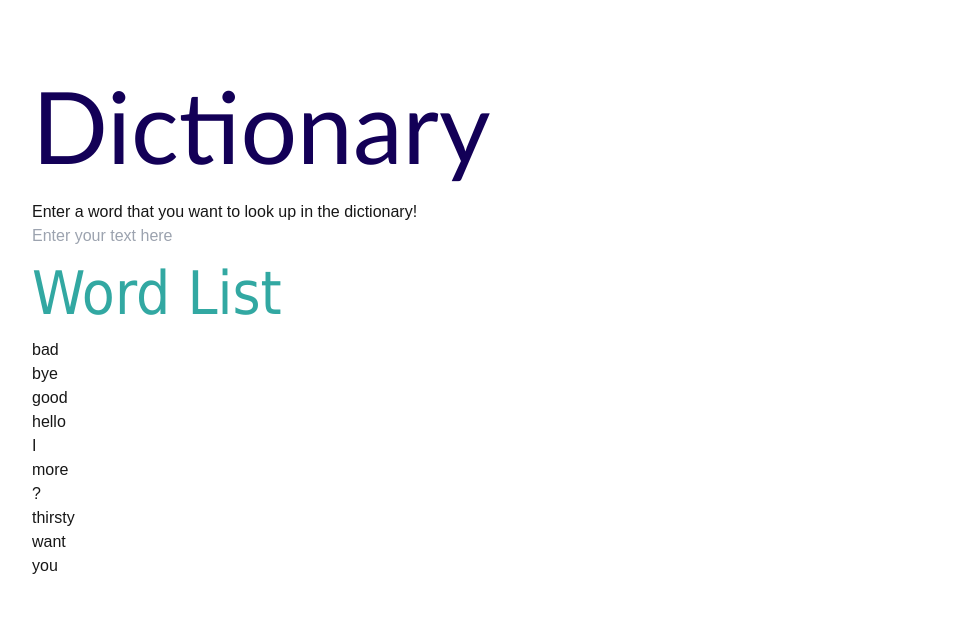
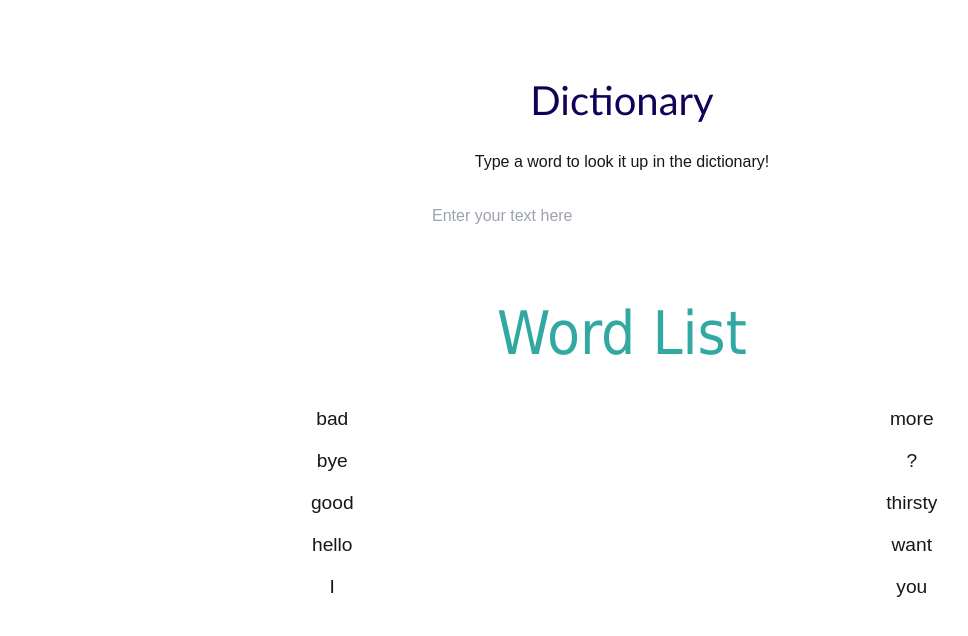
Before and after one commit to azselim/EasyASL, a Next.js app in the folder easyasl/: page /trial-page in a window 1280 px wide. Shown: the top 636 px of the page, without its empty margins (18-986 px from the left). Built offline with nearby package versions, Linux system fonts and the light colour scheme.

Commit message:
Dictionary_improved

```diff
--- a/easyasl/src/app/trial-page/page.tsx
+++ b/easyasl/src/app/trial-page/page.tsx
@@ -24,6 +24,11 @@ export default function TrialPage() {
     "you": "/images/you.jpg"
   };
 
+  // Filter words based on user input
+  const filteredWordList = wordList.filter(word =>
+    word.toLowerCase().includes(userInput.toLowerCase())
+  );
+
   const handleInputChange = (event: React.ChangeEvent<HTMLInputElement>) => {
     const input = event.target.value;
     setUserInput(input);
@@ -38,10 +43,17 @@ export default function TrialPage() {
     }
   };
 
+  const handleWordClick = (word: string) => {
+    setUserInput(word);
+    setIsWordFound(true);
+    setFoundImage(imageMap[word]);
+  };
+
   return (
-    <div>
-      <h1>Dictionary</h1>
-      <p>Enter a word that you want to look up in the dictionary!</p>
+    <div style={{ textAlign: 'center', fontFamily: 'Arial, sans-serif', padding: '20px' }}>
+      {/* Centered Title */}
+      <h1 style={{ fontSize: '2.5rem', marginBottom: '20px' }}>Dictionary</h1>
+      <p style={{ marginBottom: '20px' }}>Type a word to look it up in the dictionary!</p>
 
       {/* Input textbox */}
       <input
@@ -49,7 +61,23 @@ export default function TrialPage() {
         value={userInput}
         onChange={handleInputChange}
         placeholder="Enter your text here"
+        style={{ padding: '10px', fontSize: '1rem', width: '80%', maxWidth: '400px', marginBottom: '20px' }}
       />
+
+      {/* Dropdown suggestions */}
+      {userInput && filteredWordList.length > 0 && (
+        <ul style={{ listStyleType: 'none', padding: '0', margin: '0', textAlign: 'left', width: '80%', maxWidth: '400px', marginInline: 'auto' }}>
+          {filteredWordList.map((word, index) => (
+            <li
+              key={index}
+              onClick={() => handleWordClick(word)}
+              style={{ padding: '10px', cursor: 'pointer', background: '#f0f0f0', borderBottom: '1px solid #ccc' }}
+            >
+              {word}
+            </li>
+          ))}
+        </ul>
+      )}
 
       {/* Display search result */}
       {isWordFound !== null && (
@@ -60,23 +88,19 @@ export default function TrialPage() {
 
       {/* Display the corresponding image if the word is found */}
       {foundImage && (
-        <div>
+        <div style={{ display: 'flex', justifyContent: 'center', alignItems: 'center', flexDirection: 'column', marginTop: '20px' }}>
           <h2>Corresponding Image:</h2>
-          {/* Use standard <img> tag to display the image */}
-          <img src={foundImage} alt={userInput} width={200} height={200} />
+          <img src={foundImage} alt={userInput} width={200} height={200} style={{ marginTop: '10px' }} />
         </div>
       )}
 
       {/* Display the word list */}
-      <h2>Word List</h2>
-      <ul>
+      <h2 style={{ marginTop: '30px' }}>Word List</h2>
+      <ul style={{ listStyleType: 'none', padding: '0', fontSize: '1.2rem', lineHeight: '2rem', columnCount: 2, marginTop: '20px' }}>
         {wordList.map((word, index) => (
-          <li key={index}>{word}</li>
+          <li key={index} style={{ padding: '5px 0' }}>{word}</li>
         ))}
       </ul>
-
-      {/* Import and use the CameraCapture component */}
-
     </div>
   );
 }
```
